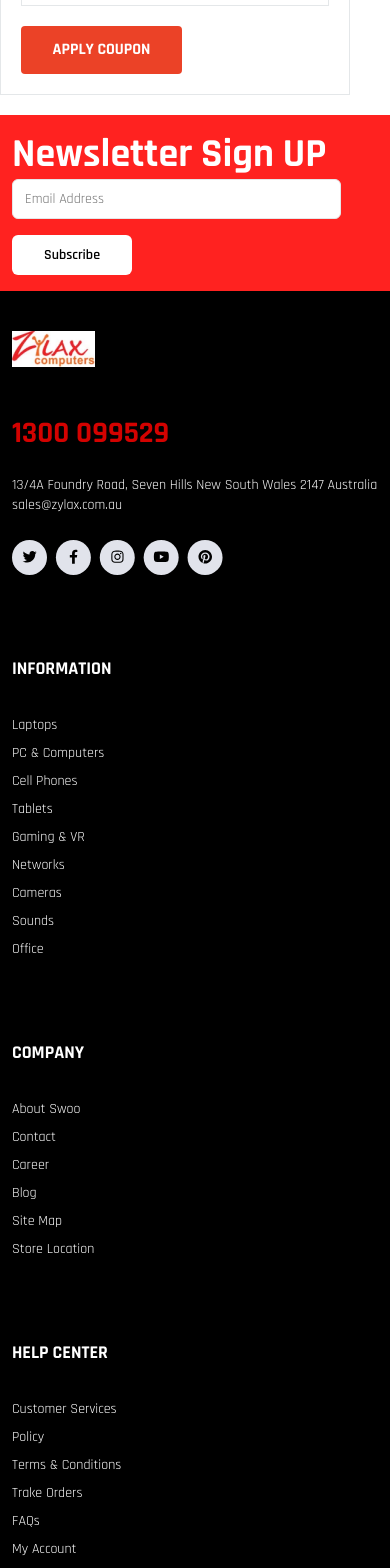
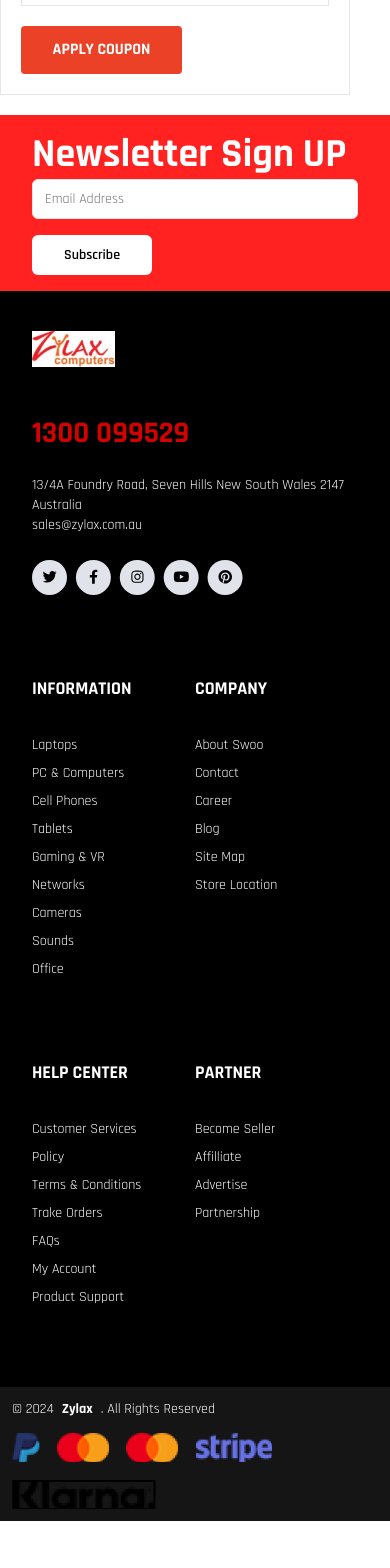
Before and after one commit to mkskumar12345/zylax, a Next.js app: page /Cart in a window 390 px wide. Shown: the part 1080-2648 px from the top of the page. After the commit the page ends 2601 px from the top, so only its background shows below. Built offline with nearby package versions, Linux system fonts and the light colour scheme.

Commit message:
comment blog section

```diff
--- a/src/app/_components/Home/Home.tsx
+++ b/src/app/_components/Home/Home.tsx
@@ -23,7 +23,7 @@ const HomeComponent = () => {
       <PopularBrands />
       <BestArrival />
       <Testimonials />
-      <LatestNewsAndBlog />
+      {/* <LatestNewsAndBlog /> */}
     </div>
   );
 };
--- a/src/components/Home/Footer/FooterMiddle.tsx
+++ b/src/components/Home/Footer/FooterMiddle.tsx
@@ -13,7 +13,7 @@ import React from "react";
 const FooterMiddle = () => {
   return (
     <div className=" bg-black">
-      <div className="flex xl:flex-nowrap flex-wrap justify-between px-3  md:container pb-10">
+      <div className="flex xl:flex-nowrap flex-wrap justify-between container pb-10">
         <div className="xl:basis-4/12 w-full md:basis-8/12 flex flex-col my-10 gap-6">
           <div className="">
             <Image src={pngIconLogo} alt="site logo" width={83} height={36} />
@@ -42,7 +42,7 @@ const FooterMiddle = () => {
             <Image src={svgIconPinterest} alt="twitter" />
           </div>
         </div>
-        <div className="xl:basis-2/12 clear-start md:basis-4/12 w-full sm:basis-1/2 my-10  text-white">
+        <div className="xl:basis-2/12 clear-start md:basis-4/12 w-full basis-1/2 my-10  text-white">
           <h2 className="font-bold text-lg">INFORMATION</h2>
           <div className="flex flex-col gap-2 mt-8  font-regular text-sm">
             <div>Laptops</div>
@@ -56,7 +56,7 @@ const FooterMiddle = () => {
             <div>Office</div>
           </div>
         </div>
-        <div className="xl:basis-2/12 clear-start w-full lg:basis-1/3 sm:basis-1/2 my-10 text-white">
+        <div className="xl:basis-2/12 clear-start w-full lg:basis-1/3 basis-1/2 my-10 text-white">
           <h2 className="font-bold text-lg">COMPANY</h2>
           <div className="flex flex-col gap-2 mt-8  font-regular text-sm">
             <div>About Swoo</div>
@@ -67,7 +67,7 @@ const FooterMiddle = () => {
             <div>Store Location</div>
           </div>
         </div>
-        <div className="xl:basis-2/12 clear-start w-full sm:basis-1/2 my-10 lg:basis-1/3 text-white">
+        <div className="xl:basis-2/12 clear-start w-full basis-1/2 my-10 lg:basis-1/3 text-white">
           <h2 className="font-bold text-lg">HELP CENTER</h2>
           <div className="flex flex-col gap-2 mt-8 font-regular text-sm">
             <div>Customer Services</div>
@@ -79,7 +79,7 @@ const FooterMiddle = () => {
             <div>Product Support</div>
           </div>
         </div>
-        <div className="xl:basis-2/12 clear-start w-full sm:basis-1/2 my-10 lg:basis-1/3 text-white">
+        <div className="xl:basis-2/12 clear-start w-full basis-1/2 my-10 lg:basis-1/3 text-white">
           <h2 className="font-bold text-lg">PARTNER</h2>
           <div className="flex flex-col gap-2 mt-8 font-regular text-sm">
             <div>Become Seller</div>
--- a/src/components/Home/Footer/FooterTop.tsx
+++ b/src/components/Home/Footer/FooterTop.tsx
@@ -5,7 +5,7 @@ import React from "react";
 const FooterTop = () => {
   return (
     <div className="bg-[#FF2220] text-white py-4">
-      <div className="md:container px-3  flex-wrap xl:flex-nowrap flex justify-between">
+      <div className="container flex-wrap xl:flex-nowrap flex justify-between">
         <h1 className="font-bold text-[40px] leading-[48px]">
           Newsletter Sign UP
         </h1>
--- a/src/components/Home/Testimonials/Testimonials.tsx
+++ b/src/components/Home/Testimonials/Testimonials.tsx
@@ -97,9 +97,9 @@ const Testimonials = () => {
           </div>
         </div>
       </div>
-      <div className=" md:container  ">
+      <div className="px-2 md:container  ">
         <div className="relative xl:h-[328px] md:border border-secondary">
-          <div className=" h-full p-8 rounded-xl  gap-10 bg-white flex-wrap lg:flex-nowrap flex xl:absolute -top-24  ">
+          <div className=" h-full sm:p-8 p-2 rounded-xl  gap-10 bg-white flex-wrap lg:flex-nowrap flex xl:absolute -top-24  ">
             <div className="xl:basis-7/12 lg:basis-6/12 w-full h-full ">
               <Image
                 src={pngTestimonialBanner}
```
